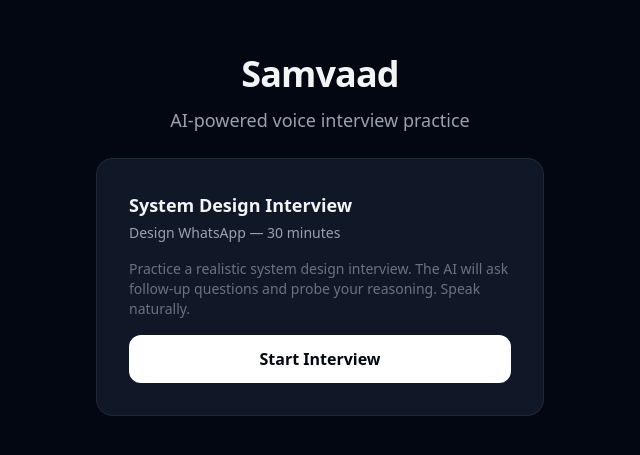
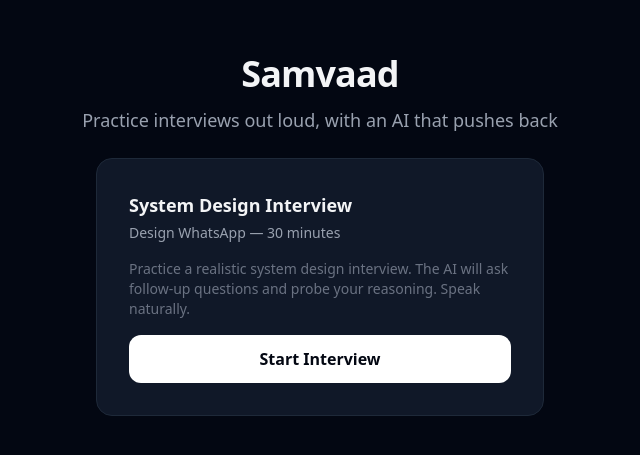
Before and after one commit to cashwanikumar/samvaad, a Next.js app: page / in a window 1280 px wide. Shown: the part 165-620 px from the top of the page, without its empty margins (320-960 px from the left). Built offline with nearby package versions, Linux system fonts and the light colour scheme.

Commit message:
ticket S2-001: update subtitle text to 'Practice interviews out loud, with an AI that pushes back'

```diff
--- a/src/app/page.tsx
+++ b/src/app/page.tsx
@@ -5,7 +5,7 @@ export default function Home() {
     <main className="min-h-screen flex flex-col items-center justify-center gap-6 p-8">
       <div className="text-center space-y-3">
         <h1 className="text-4xl font-bold tracking-tight">Samvaad</h1>
-        <p className="text-gray-400 text-lg">AI-powered voice interview practice</p>
+        <p className="text-gray-400 text-lg">Practice interviews out loud, with an AI that pushes back</p>
       </div>
 
       <div className="bg-gray-900 border border-gray-800 rounded-2xl p-8 max-w-md w-full space-y-4">
```
